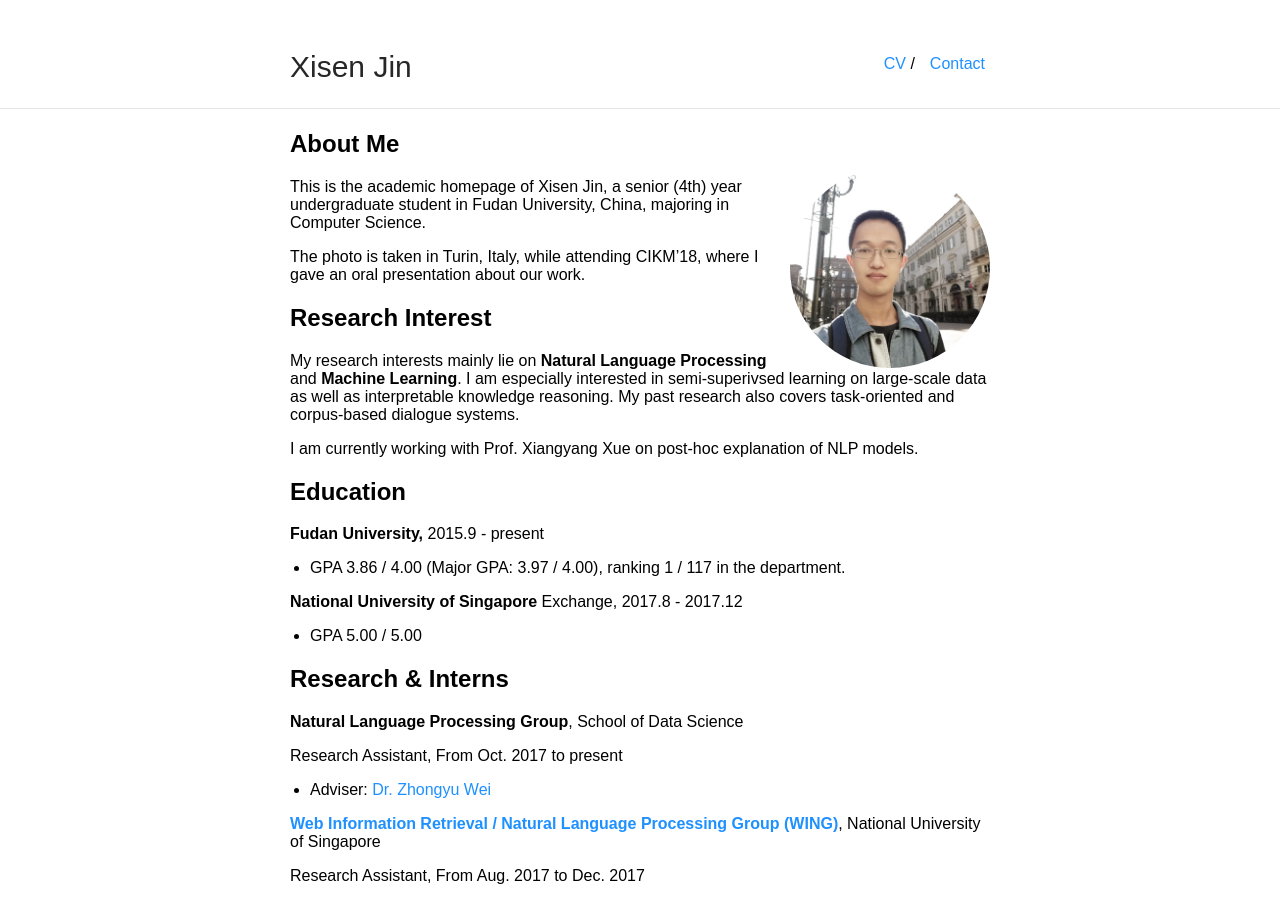
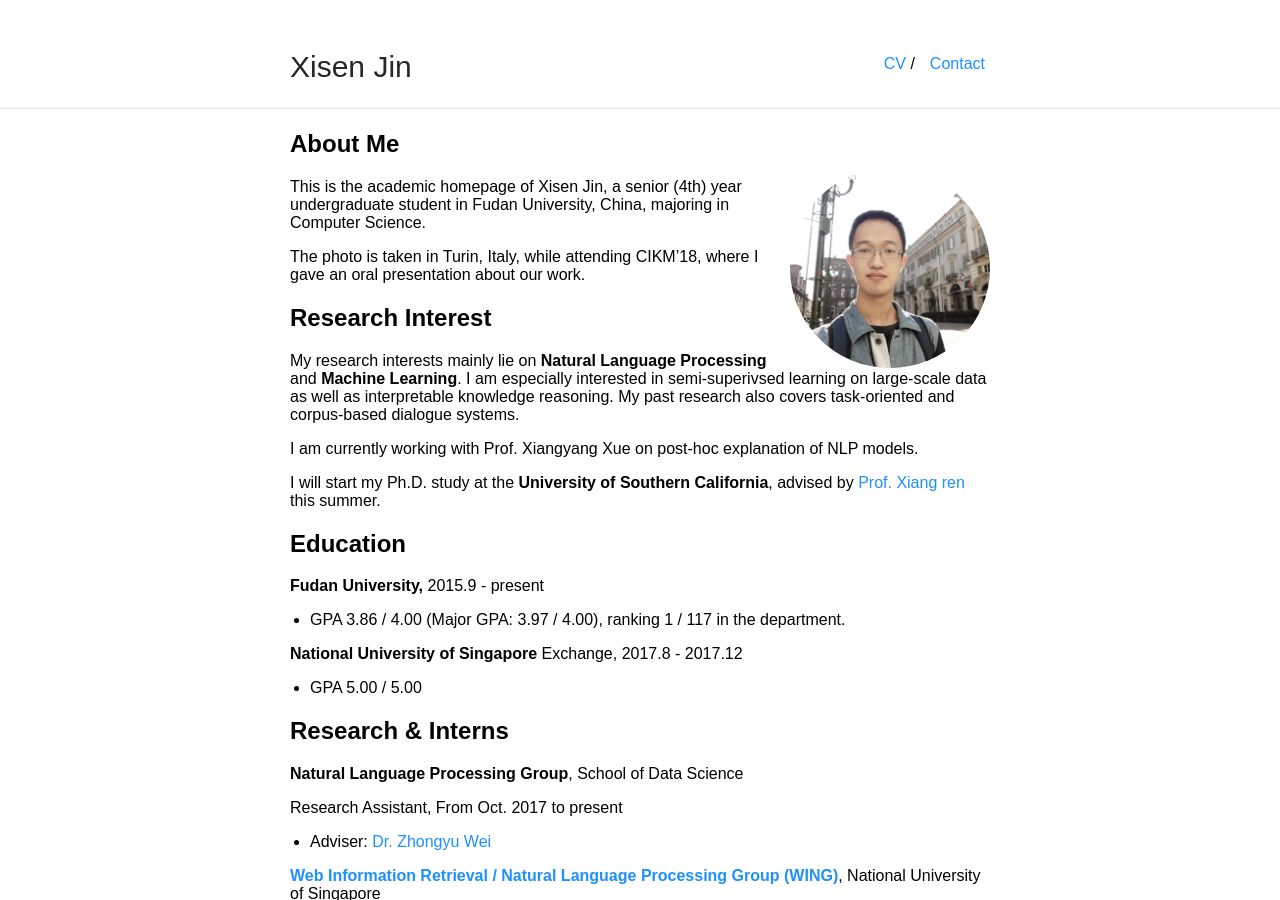
Before and after one commit to AuCson/aucson.github.io, a Jekyll site: the page built from index.md, in a window 1280 px wide and 900 px high. Built offline with Jekyll 4.4.1, drawn with Linux system fonts in a browser that asks for light colours; our own code applies the rules of GitHub Pages for plain Markdown files.

Commit message:
Update index.md

```diff
--- a/index.md
+++ b/index.md
@@ -12,6 +12,8 @@ The photo is taken in Turin, Italy, while attending CIKM'18, where I gave an ora
 My research interests mainly lie on **Natural Language Processing** and **Machine Learning**. I am especially interested in semi-superivsed learning on large-scale data as well as interpretable knowledge reasoning. My past research also covers task-oriented and corpus-based dialogue systems.
 
 I am currently working with Prof. Xiangyang Xue on post-hoc explanation of NLP models.
+
+I will start my Ph.D. study at the **University of Southern California**, advised by [Prof. Xiang ren](http://www-bcf.usc.edu/~xiangren/) this summer.
 
 ## Education
 
```
